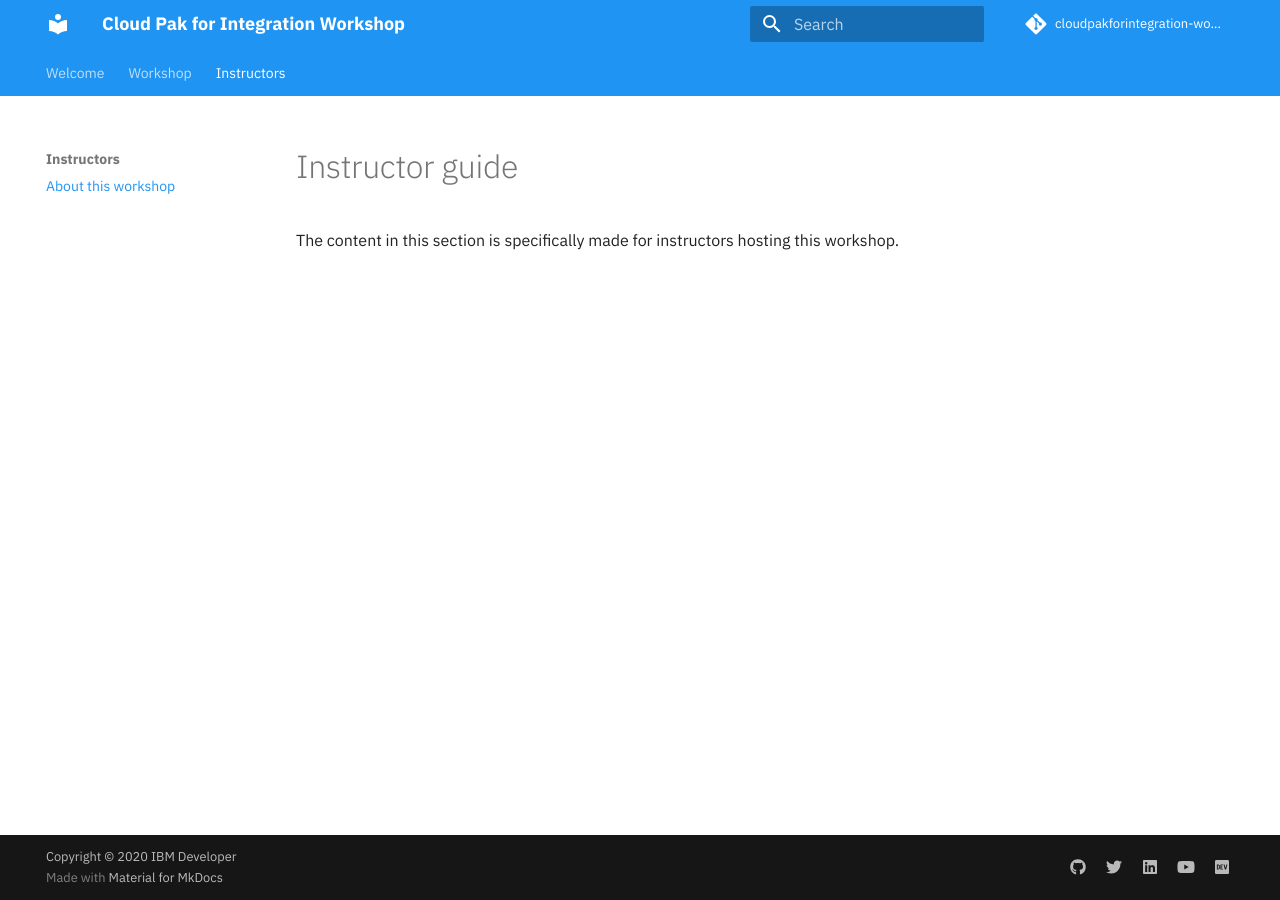
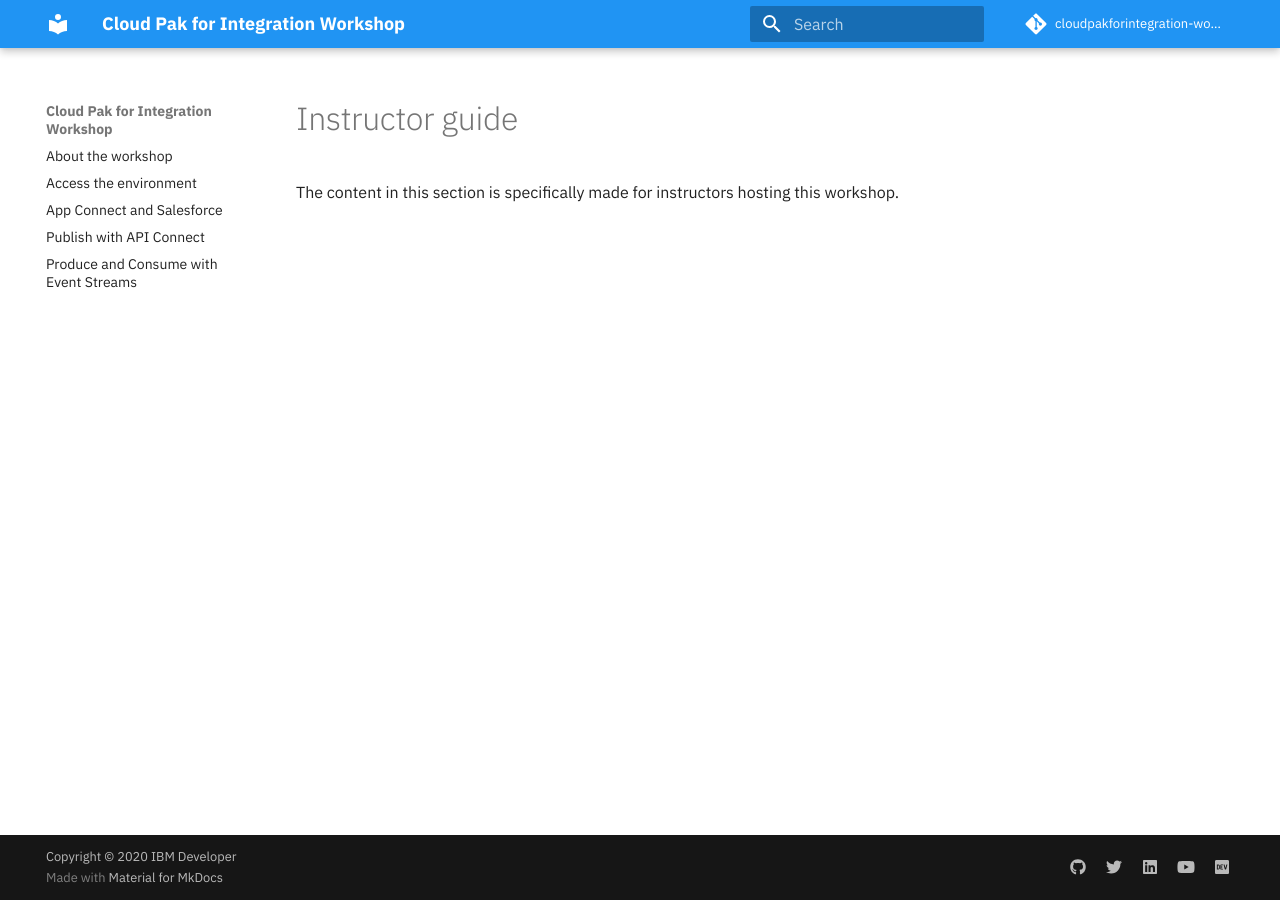
Before and after one commit to IBM/cloudpakforintegration-workshop, an MkDocs documentation site: the page built from docs/instructor-guide/README.md, in a window 1280 px wide. Built offline with MkDocs 1.6.1 and Material for MkDocs 9.7.7, drawn with Linux system fonts in a browser that asks for light colours; comment, search, counter and statistics services are not loaded.

Commit message:
side bar

```diff
--- a/mkdocs.yml
+++ b/mkdocs.yml
@@ -10,15 +10,11 @@
 
 # Navigation
 nav:
-  - Welcome:
-    - About the workshop: README.md
-  - Workshop:
-    - Access the environment: pre-work/README.md
-    - App Connect and Salesforce: exercise-app-connect/README.md
-    - Publish with API Connect: exercise-api-connect/README.md
-    - Produce and Consume with Event Streams: exercise-event-streams/README.md
-  - Instructors:
-    - About this workshop: instructor-guide/README.md
+  - About the workshop: README.md
+  - Access the environment: pre-work/README.md
+  - App Connect and Salesforce: exercise-app-connect/README.md
+  - Publish with API Connect: exercise-api-connect/README.md
+  - Produce and Consume with Event Streams: exercise-event-streams/README.md
 
 ## DO NOT CHANGE BELOW THIS LINE
 
@@ -34,8 +30,8 @@
   icon:
     logo: material/library
   features:
-    - navigation.tabs
-    #- navigation.instant
+    #- navigation.tabs
+    - navigation.instant
   palette:
     scheme: default
     primary: blue
```
